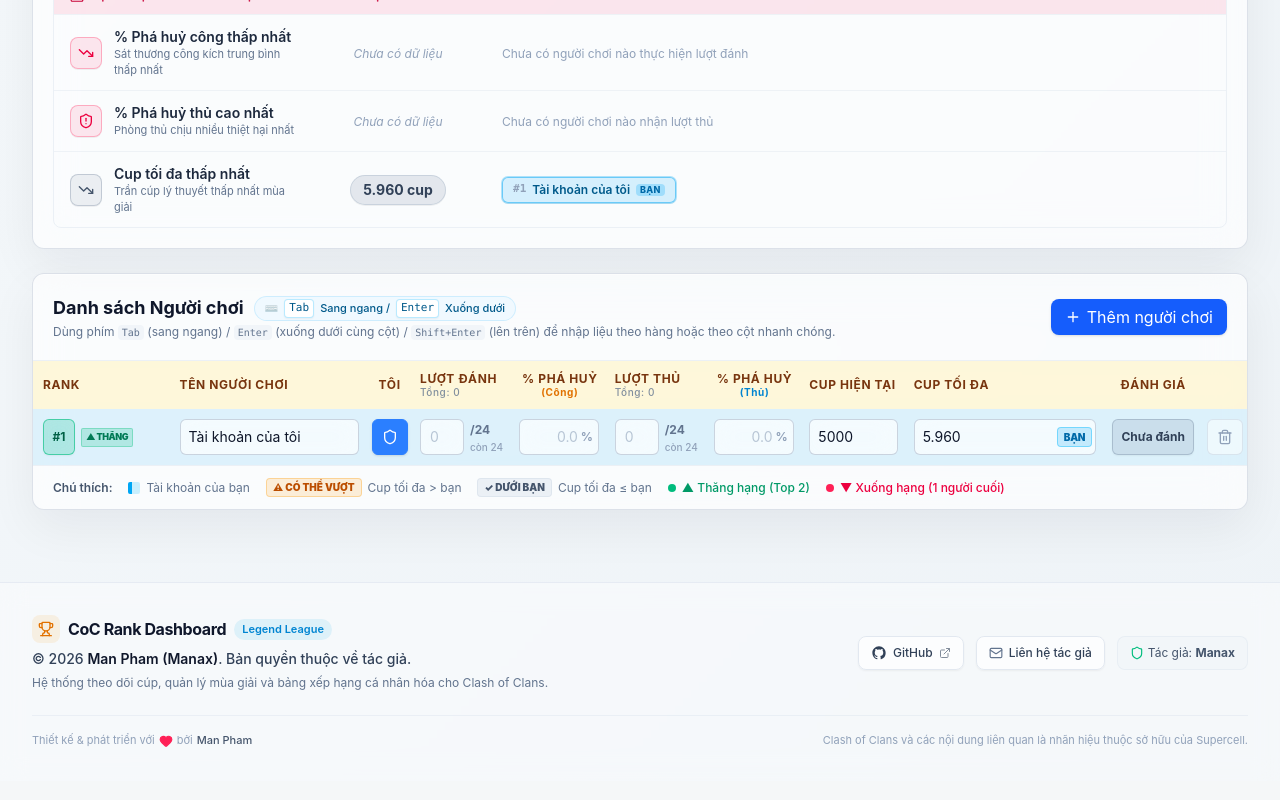
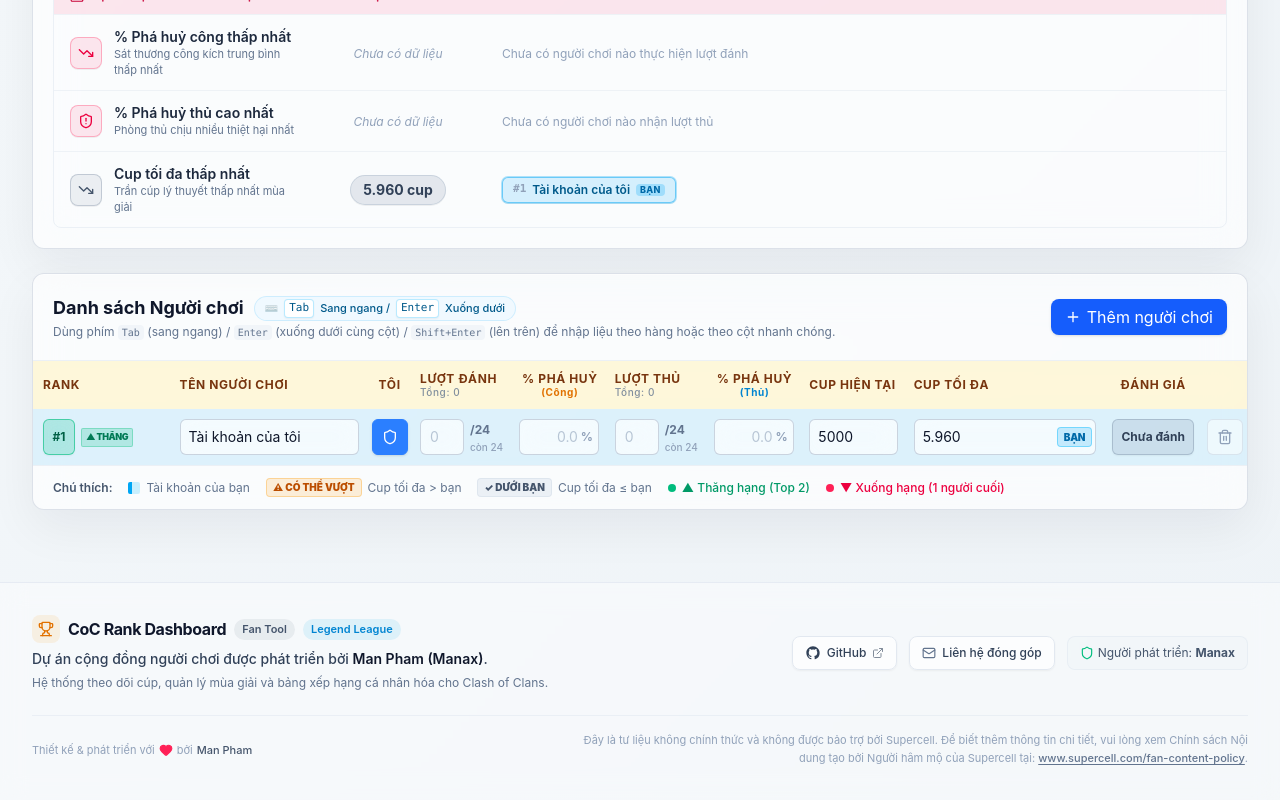
Before and after one commit to pmmdrg/coc-rank-dashboard, a React (Vite) app: page / in a window 1280 px wide. Shown: the part 1709-2509 px from the top of the page. Built offline with nearby package versions, Linux system fonts and the light colour scheme.

Commit message:
docs(compliance): add Supercell Fan Content disclaimer and remove copyright claim

```diff
--- a/index.html
+++ b/index.html
@@ -4,7 +4,7 @@
     <meta charset="UTF-8" />
     <link rel="icon" type="image/svg+xml" href="./favicon.svg" />
     <meta name="viewport" content="width=device-width, initial-scale=1.0" />
-    <title>CoC Rank Dashboard</title>
+    <title>CoC Rank Dashboard (Fan Tool)</title>
   </head>
   <body>
     <div id="root"></div>
--- a/src/App.tsx
+++ b/src/App.tsx
@@ -486,7 +486,7 @@ function App() {
         />
       </main>
 
-      {/* Footer bản quyền */}
+      {/* Footer & chính sách */}
       <Footer />
 
       {/* Modal tạo mùa giải mới */}
--- a/src/components/Footer.tsx
+++ b/src/components/Footer.tsx
@@ -1,13 +1,11 @@
 import { Trophy, Heart, ExternalLink, Mail, Shield } from 'lucide-react'
 
 export function Footer() {
-  const currentYear = new Date().getFullYear()
-
   return (
     <footer className="mt-12 border-t border-slate-200/80 bg-white/40 backdrop-blur-md dark:border-slate-800/80 dark:bg-slate-950/40">
       <div className="mx-auto max-w-[1320px] px-4 py-8 sm:px-6 lg:px-8">
         <div className="flex flex-col gap-6 md:flex-row md:items-center md:justify-between">
-          {/* Brand & Copyright */}
+          {/* Brand & Project Info */}
           <div className="space-y-1.5">
             <div className="flex items-center gap-2">
               <span className="flex h-7 w-7 items-center justify-center rounded-lg bg-amber-500/10 text-amber-600 dark:bg-amber-400/10 dark:text-amber-400">
@@ -16,12 +14,15 @@ export function Footer() {
               <span className="font-bold tracking-tight text-slate-900 dark:text-slate-100">
                 CoC Rank Dashboard
               </span>
+              <span className="rounded-full bg-slate-500/10 px-2 py-0.5 text-[11px] font-semibold text-slate-600 dark:bg-slate-400/10 dark:text-slate-400">
+                Fan Tool
+              </span>
               <span className="rounded-full bg-sky-500/10 px-2 py-0.5 text-[11px] font-semibold text-sky-600 dark:bg-sky-400/10 dark:text-sky-400">
                 Legend League
               </span>
             </div>
             <p className="text-sm font-medium text-slate-700 dark:text-slate-300">
-              © {currentYear} <span className="font-semibold text-slate-900 dark:text-slate-100">Man Pham (Manax)</span>. Bản quyền thuộc về tác giả.
+              Dự án cộng đồng người chơi được phát triển bởi <span className="font-semibold text-slate-900 dark:text-slate-100">Man Pham (Manax)</span>.
             </p>
             <p className="text-xs text-slate-500 dark:text-slate-400">
               Hệ thống theo dõi cúp, quản lý mùa giải và bảng xếp hạng cá nhân hóa cho Clash of Clans.
@@ -53,23 +54,32 @@ export function Footer() {
               className="inline-flex items-center gap-1.5 rounded-lg border border-slate-200 bg-white/70 px-3 py-2 font-medium text-slate-700 shadow-xs transition hover:border-slate-300 hover:bg-white hover:text-slate-900 dark:border-slate-800 dark:bg-slate-900/70 dark:text-slate-300 dark:hover:border-slate-700 dark:hover:bg-slate-900 dark:hover:text-white"
             >
               <Mail className="h-3.5 w-3.5 text-slate-500 dark:text-slate-400" />
-              <span>Liên hệ tác giả</span>
+              <span>Liên hệ đóng góp</span>
             </a>
 
             <div className="hidden sm:inline-flex items-center gap-1 rounded-lg border border-slate-200/60 bg-slate-100/60 px-3 py-2 text-slate-600 dark:border-slate-800/60 dark:bg-slate-900/50 dark:text-slate-400">
               <Shield className="h-3.5 w-3.5 text-emerald-500" />
-              <span>Tác giả: <strong>Manax</strong></span>
+              <span>Người phát triển: <strong>Manax</strong></span>
             </div>
           </div>
         </div>
 
         {/* Divider & Disclaimer */}
-        <div className="mt-6 flex flex-col items-center justify-between gap-3 border-t border-slate-200/60 pt-4 text-[11px] text-slate-400 sm:flex-row dark:border-slate-800/60 dark:text-slate-500">
+        <div className="mt-6 flex flex-col gap-3 border-t border-slate-200/60 pt-4 text-[11px] text-slate-400 sm:flex-row sm:items-center sm:justify-between dark:border-slate-800/60 dark:text-slate-500">
           <p className="flex items-center gap-1">
             Thiết kế & phát triển với <Heart className="h-3.5 w-3.5 text-rose-500 fill-rose-500 inline" /> bởi <span className="font-medium text-slate-600 dark:text-slate-400">Man Pham</span>
           </p>
-          <p className="text-center sm:text-right">
-            Clash of Clans và các nội dung liên quan là nhãn hiệu thuộc sở hữu của Supercell.
+          <p className="max-w-2xl text-center sm:text-right leading-relaxed">
+            Đây là tư liệu không chính thức và không được bảo trợ bởi Supercell. Để biết thêm thông tin chi tiết, vui lòng xem Chính sách Nội dung tạo bởi Người hâm mộ của Supercell tại:{' '}
+            <a
+              href="https://supercell.com/en/fan-content-policy/vi/"
+              target="_blank"
+              rel="noopener noreferrer"
+              className="font-medium text-slate-500 underline underline-offset-2 hover:text-slate-700 dark:text-slate-400 dark:hover:text-slate-200"
+            >
+              www.supercell.com/fan-content-policy
+            </a>
+            .
           </p>
         </div>
       </div>
--- a/src/components/SeasonHeader.tsx
+++ b/src/components/SeasonHeader.tsx
@@ -45,9 +45,14 @@ export function SeasonHeader({
     <header className="glass-header sticky top-0 z-40">
       <div className="mx-auto flex max-w-[1320px] flex-col gap-4 px-4 py-4 sm:px-6 lg:flex-row lg:items-center lg:justify-between lg:px-8">
         <div>
-          <h1 className="text-2xl font-bold tracking-tight text-slate-900 sm:text-3xl dark:text-slate-50">
-            CoC Rank Dashboard
-          </h1>
+          <div className="flex items-center gap-2.5">
+            <h1 className="text-2xl font-bold tracking-tight text-slate-900 sm:text-3xl dark:text-slate-50">
+              CoC Rank Dashboard
+            </h1>
+            <span className="rounded-md border border-slate-300/80 bg-slate-100/80 px-2 py-0.5 text-xs font-semibold text-slate-600 dark:border-slate-700 dark:bg-slate-800/80 dark:text-slate-400">
+              Fan Tool
+            </span>
+          </div>
           <p className="mt-0.5 text-sm text-slate-500 dark:text-slate-400">
             <span className="font-medium text-slate-700 dark:text-slate-200">{myPlayerName}</span> • {displayLeague}
           </p>
```
